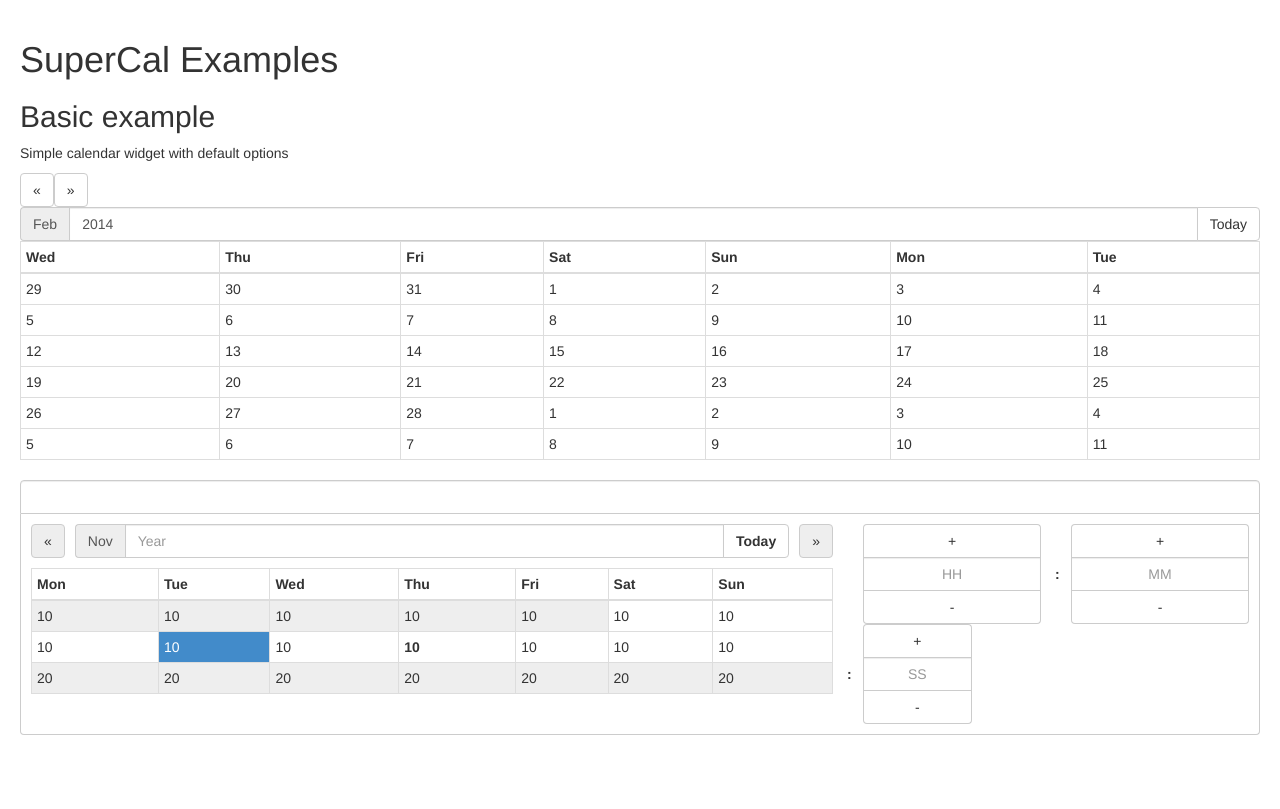
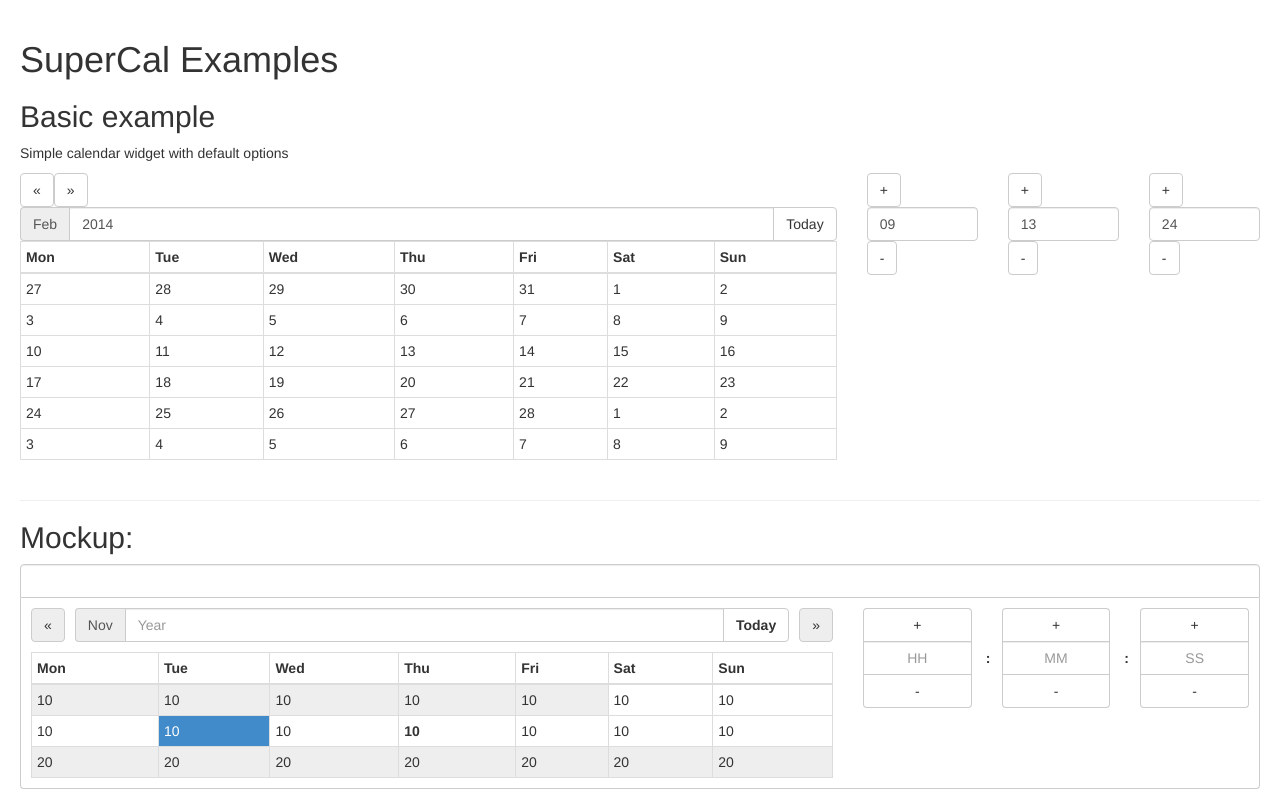
Before and after one commit to jamwaffles/SuperCal, a website: page demo/index.html in a window 1280 px wide. Drawn offline with nearby package versions, Linux system fonts and the light colour scheme; files that its build step writes are made by us from their sources.

Commit message:
Tweaked spinner width on mockup

```diff
--- a/demo/index.html
+++ b/demo/index.html
@@ -25,6 +25,8 @@
 	<div class="example1"></div>
 
 	<!-- Widget example HTML -->
+	<hr>
+	<h2>Mockup:</h2>
 	<div class="supercal">
 		<input type="text" class="supercal-target form-control">
 
@@ -95,12 +97,12 @@
 
 				<div class="sc-time-wrapper col-md-4">
 					<div class="row">
-						<div class="col-xs-6 sc-spinner sc-hour">
+						<div class="col-xs-4 sc-spinner sc-hour">
 							<button type="button" class="sc-spin-up btn btn-default">+</button>
 							<input type="text" placeholder="HH" class="form-control">
 							<button type="button" class="sc-spin-down btn btn-default">-</button>
 						</div>
-						<div class="col-xs-6 sc-spinner sc-minute">
+						<div class="col-xs-4 sc-spinner sc-minute">
 							<button type="button" class="sc-spin-up btn btn-default">+</button>
 							<input type="text" placeholder="MM" class="form-control">
 							<button type="button" class="sc-spin-down btn btn-default">-</button>
@@ -124,14 +126,9 @@
 
 	<script>
 		$('.example1').supercal({
-			startDay: 3
+			startDay: 1,
+			time: true
 		});
-
-		$('.example1').supercal({
-			startDay: 0
-		});
-
-		$('.example1').supercal();
 	</script>
 </body>
 </html>
```
